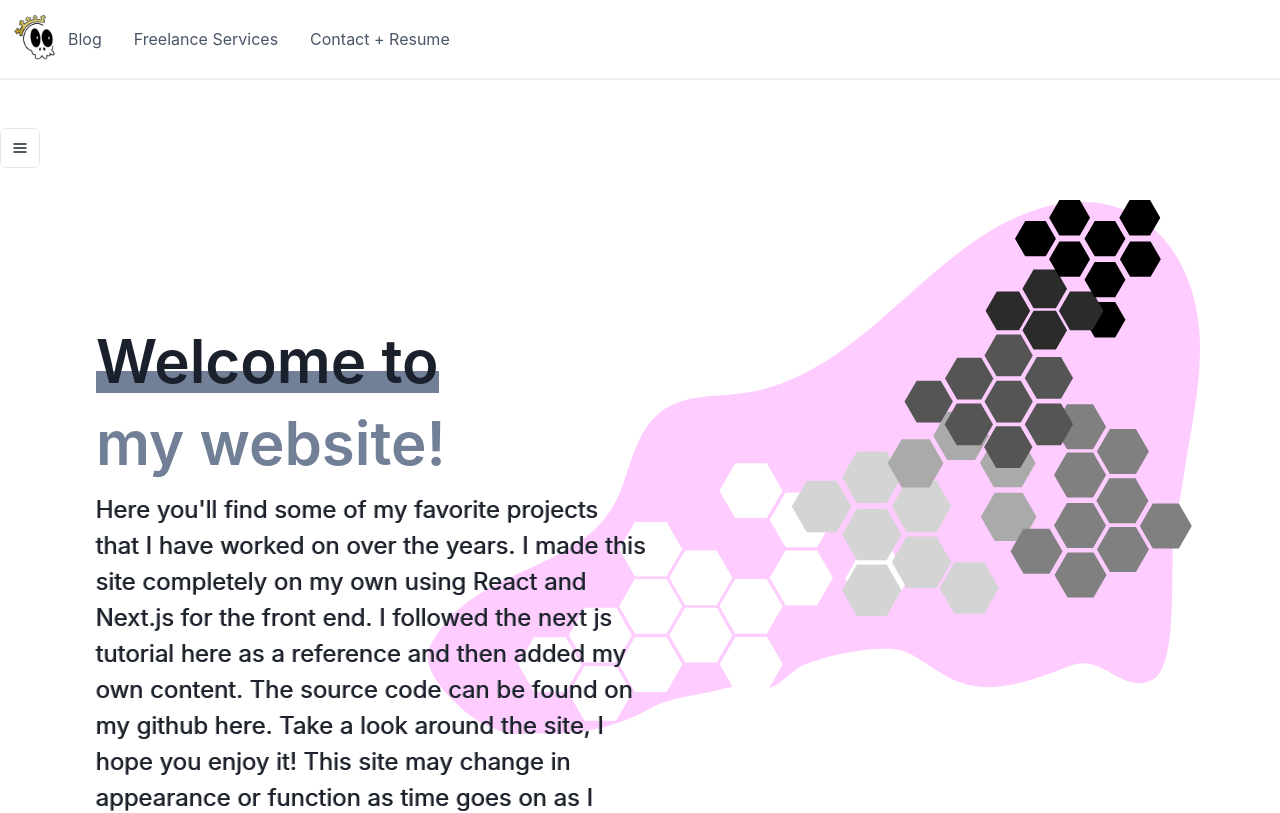
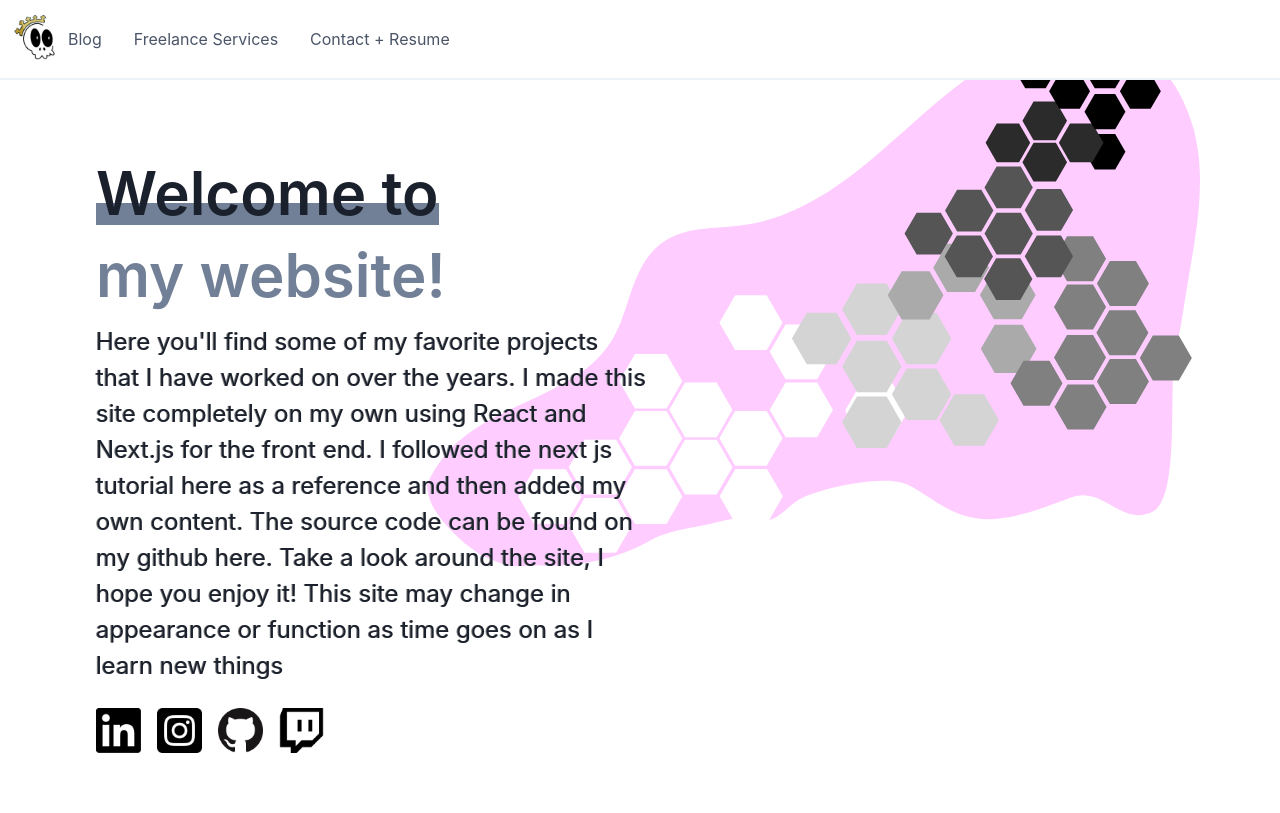
Before and after one commit to jbrummer402/Resume-Site, a Next.js app in the folder client/: page / in a window 1280 px wide. Shown: the top 813 px of the page. Built offline with nearby package versions, Linux system fonts and the light colour scheme.

Commit message:
freelance services layout update

```diff
--- a/client/components/scrollMenu.tsx
+++ b/client/components/scrollMenu.tsx
@@ -33,14 +33,7 @@ const ScrollMenu = (props) => {
   console.log(props);
   return (
     <Menu>
-      <MenuButton
-        mt="8rem"
-        position="relative"
-        as={IconButton}
-        aria-label="Options"
-        icon={<HamburgerIcon />}
-        variant="outline"
-      />
+
       <MenuList>
         {props.menuList.menuList.map((elem: string, idx) => {
           console.log(elem);
```
Also changed, not shown: client/pages/FreelanceServices.tsx (renamed from client/pages/FreelanceServices.js, +17 -0 lines), 1 other file (tests, documents, lock files or other folders).
